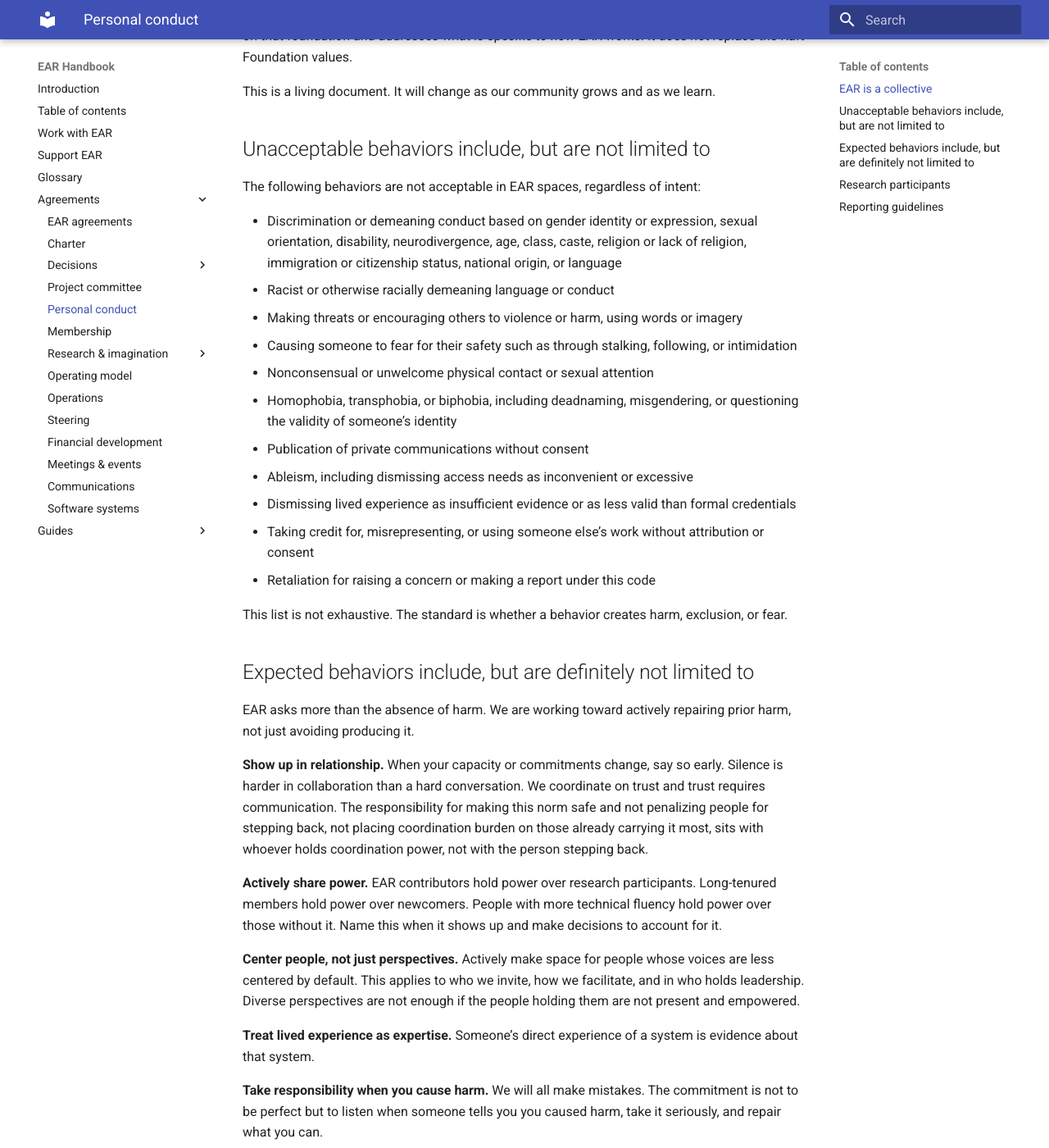
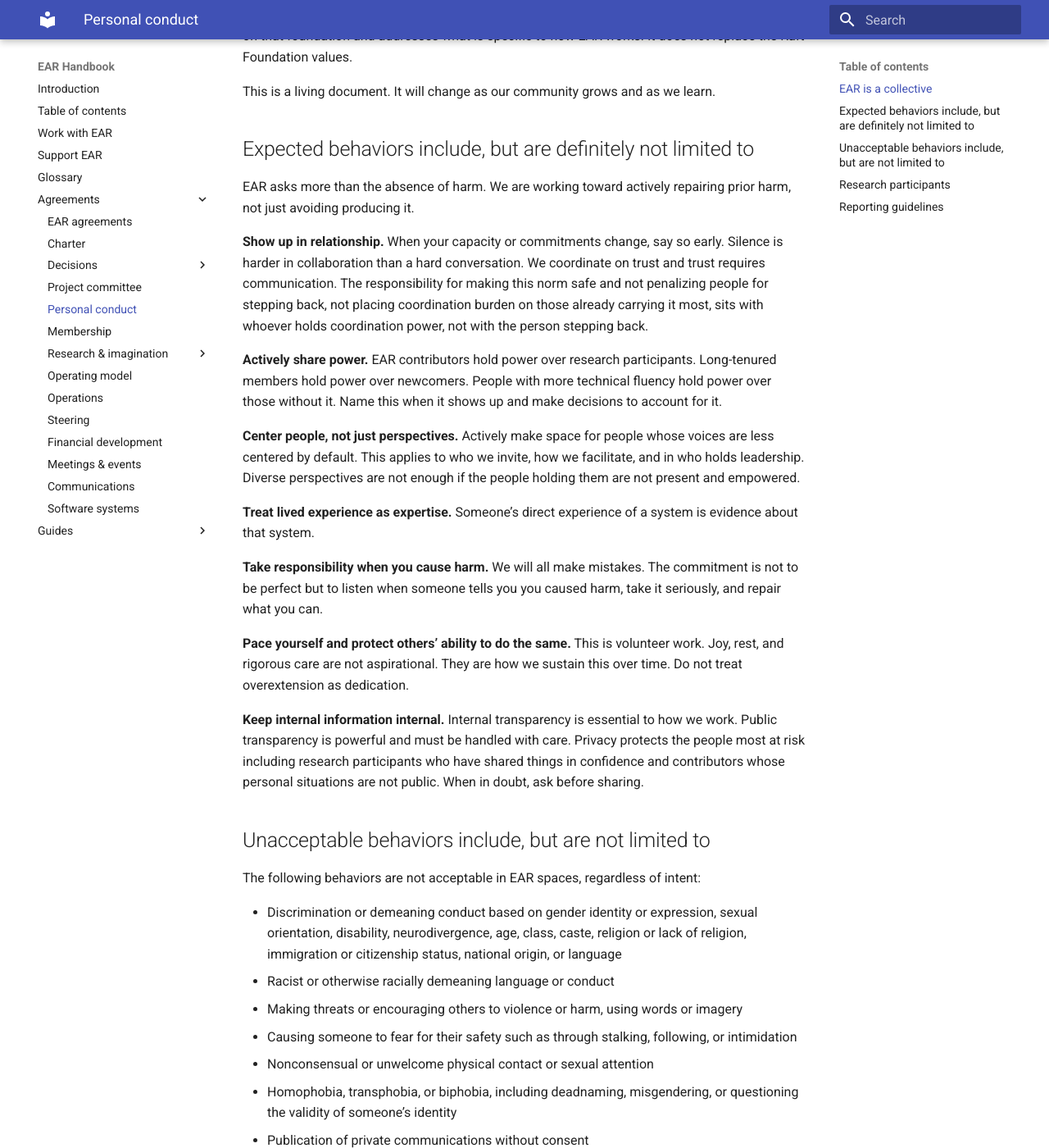
Before and after one commit to EcosystemActionResearch/Handbook, an MkDocs documentation site: the page built from docs/agreements/personal-conduct.md, in a window 1280 px wide and 1400 px high, scrolled down 604 px. Shown: the whole window at 82% size. Built offline with MkDocs 1.6.1 and Material for MkDocs 9.7.7, drawn with Linux system fonts in a browser that asks for light colours; some of the changed lines change nothing that is shown; some of the changed text lies outside the part shown.

Commit message:
Put acceptable behaviors first
I’d like to list acceptable behaviors first, before unacceptable behaviors.

Signed-off-by: Christian Alden Jacobs <christian@jacobs.io>

```diff
--- a/docs/agreements/personal-conduct.md
+++ b/docs/agreements/personal-conduct.md
@@ -12,6 +12,24 @@ You do not need to be an expert in anything to participate in EAR. If you are he
 As we are a project of the Raft Foundation we also inherit the [Raft’s values](https://raft.foundation#values). This document builds on that foundation and addresses what is specific to how EAR works. It does not replace the Raft Foundation values.
 
 This is a living document. It will change as our community grows and as we learn.
+
+## Expected behaviors include, but are definitely not limited to
+
+EAR asks more than the absence of harm. We are working toward actively repairing prior harm, not just avoiding producing it.
+
+**Show up in relationship.** When your capacity or commitments change, say so early. Silence is harder in collaboration than a hard conversation. We coordinate on trust and trust requires communication. The responsibility for making this norm safe and not penalizing people for stepping back, not placing coordination burden on those already carrying it most, sits with whoever holds coordination power, not with the person stepping back.
+
+**Actively share power.** EAR contributors hold power over research participants. Long-tenured members hold power over newcomers. People with more technical fluency hold power over those without it. Name this when it shows up and make decisions to account for it.
+
+**Center people, not just perspectives.** Actively make space for people whose voices are less centered by default. This applies to who we invite, how we facilitate, and in who holds leadership. Diverse perspectives are not enough if the people holding them are not present and empowered.
+
+**Treat lived experience as expertise.** Someone’s direct experience of a system is evidence about that system.
+
+**Take responsibility when you cause harm.** We will all make mistakes. The commitment is not to be perfect but to listen when someone tells you you caused harm, take it seriously, and repair what you can.
+
+**Pace yourself and protect others’ ability to do the same.**  This is volunteer work. Joy, rest, and rigorous care are not aspirational. They are how we sustain this over time. Do not treat overextension as dedication.
+
+**Keep internal information internal.** Internal transparency is essential to how we work. Public transparency is powerful and must be handled with care. Privacy protects the people most at risk including research participants who have shared things in confidence and contributors whose personal situations are not public. When in doubt, ask before sharing.
 
 ## Unacceptable behaviors include, but are not limited to
 
@@ -31,24 +49,6 @@ The following behaviors are not acceptable in EAR spaces, regardless of intent:
 
 This list is not exhaustive. The standard is whether a behavior creates harm, exclusion, or fear.
 
-## Expected behaviors include, but are definitely not limited to
-
-EAR asks more than the absence of harm. We are working toward actively repairing prior harm, not just avoiding producing it.
-
-**Show up in relationship.** When your capacity or commitments change, say so early. Silence is harder in collaboration than a hard conversation. We coordinate on trust and trust requires communication. The responsibility for making this norm safe and not penalizing people for stepping back, not placing coordination burden on those already carrying it most, sits with whoever holds coordination power, not with the person stepping back.
-
-**Actively share power.** EAR contributors hold power over research participants. Long-tenured members hold power over newcomers. People with more technical fluency hold power over those without it. Name this when it shows up and make decisions to account for it.
-
-**Center people, not just perspectives.** Actively make space for people whose voices are less centered by default. This applies to who we invite, how we facilitate, and in who holds leadership. Diverse perspectives are not enough if the people holding them are not present and empowered.
-
-**Treat lived experience as expertise.** Someone’s direct experience of a system is evidence about that system.
-
-**Take responsibility when you cause harm.** We will all make mistakes. The commitment is not to be perfect but to listen when someone tells you you caused harm, take it seriously, and repair what you can.
-
-**Pace yourself and protect others’ ability to do the same.**  This is volunteer work. Joy, rest, and rigorous care are not aspirational. They are how we sustain this over time. Do not treat overextension as dedication.
-
-**Keep internal information internal.** Internal transparency is essential to how we work. Public transparency is powerful and must be handled with care. Privacy protects the people most at risk including research participants who have shared things in confidence and contributors whose personal situations are not public. When in doubt, ask before sharing.
-
 ## Research participants
 
 If you are participating in an EAR interview, workshop, or other research activity, additional protections apply to you.
```
